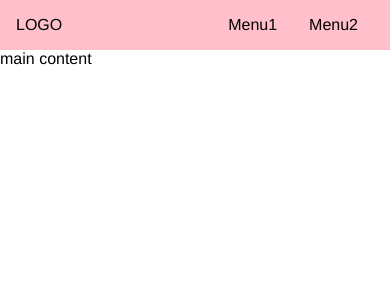
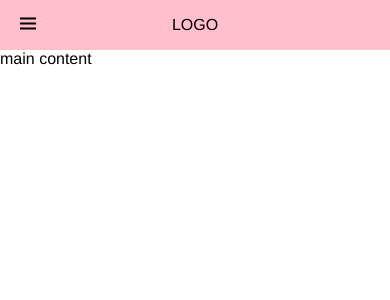
Before and after one commit to lavaboy1738/lava-UI, a Vue app: page /#/docs in a window 390 px wide. Shown: the top 300 px of the page. Built offline with nearby package versions, Linux system fonts and the light colour scheme.

Commit message:
responsible sidemenu and toggle

```diff
--- a/index.html
+++ b/index.html
@@ -4,7 +4,8 @@
   <meta charset="UTF-8">
   <link rel="icon" href="/favicon.ico" />
   <meta name="viewport" content="width=device-width, initial-scale=1.0">
-  <title>Vite App</title>
+  <link href='https://unpkg.com/boxicons@2.0.7/css/boxicons.min.css' rel='stylesheet'>
+  <title>Lava UI</title>
 </head>
 <body>
   <div id="app"></div>
--- a/src/App.vue
+++ b/src/App.vue
@@ -7,7 +7,8 @@ import { provide, ref } from 'vue'
 export default {
   name: 'App',
   setup(){
-    const menuVisible = ref(false)
+    const width = window.innerWidth;
+    const menuVisible = ref(width < 500? false: true)
     provide("menuVisible", menuVisible)
   }
 }
--- a/src/components/TopNav.vue
+++ b/src/components/TopNav.vue
@@ -1,11 +1,14 @@
 <template>
     <div>
         <div class="top-nav">
-            <div class="logo" @click="toggleMenu">LOGO</div>
+            <div class="logo">LOGO</div>
             <ul class="menu">
                 <li>Menu1</li>
                 <li>Menu2</li>
             </ul>
+            <span class="toggleMenu" @click="toggleMenu">
+                <i class='bx bx-menu'></i>
+            </span>
         </div>
     </div>
 </template>
@@ -30,6 +33,8 @@ export default {
         padding: 1rem;
         position: relative;
         z-index: 10;
+        justify-content: center;
+        align-items: center;
         .logo{
             max-width: 6rem;
             margin-right: auto;
@@ -42,5 +47,26 @@ export default {
                 margin: 0 1rem;
             }
         }
+        .toggleMenu{
+            display: none;
+            position: absolute;
+            left: 1rem;
+            top: 50%;
+            transform: translateY(-50%);
+            i{
+                font-size: 1.5rem;
+            }
+        }
+        @media (max-width: 500px){
+            .menu{
+                display: none;
+            }
+            .logo{
+                margin: 0 auto;
+            }
+            .toggleMenu{
+                display: inline-block;
+            }
+        }
     }
 </style>
--- a/src/views/Docs.vue
+++ b/src/views/Docs.vue
@@ -41,10 +41,6 @@ export default {
         background: lightblue;
         width: 9.5rem;
         padding: 1rem;
-        padding-top: 4rem;
-        position: fixed;
-        top: 0;
-        left: 0;
         h2{
             margin-bottom: 0.25rem;
         }
@@ -53,5 +49,11 @@ export default {
                 padding: 0.25rem 0;
             }
         }
+        @media (max-width: 500px) {
+            padding-top: 4rem;
+            position: fixed;
+            top: 0;
+            left: 0;
+        }
     }
 </style>
```
